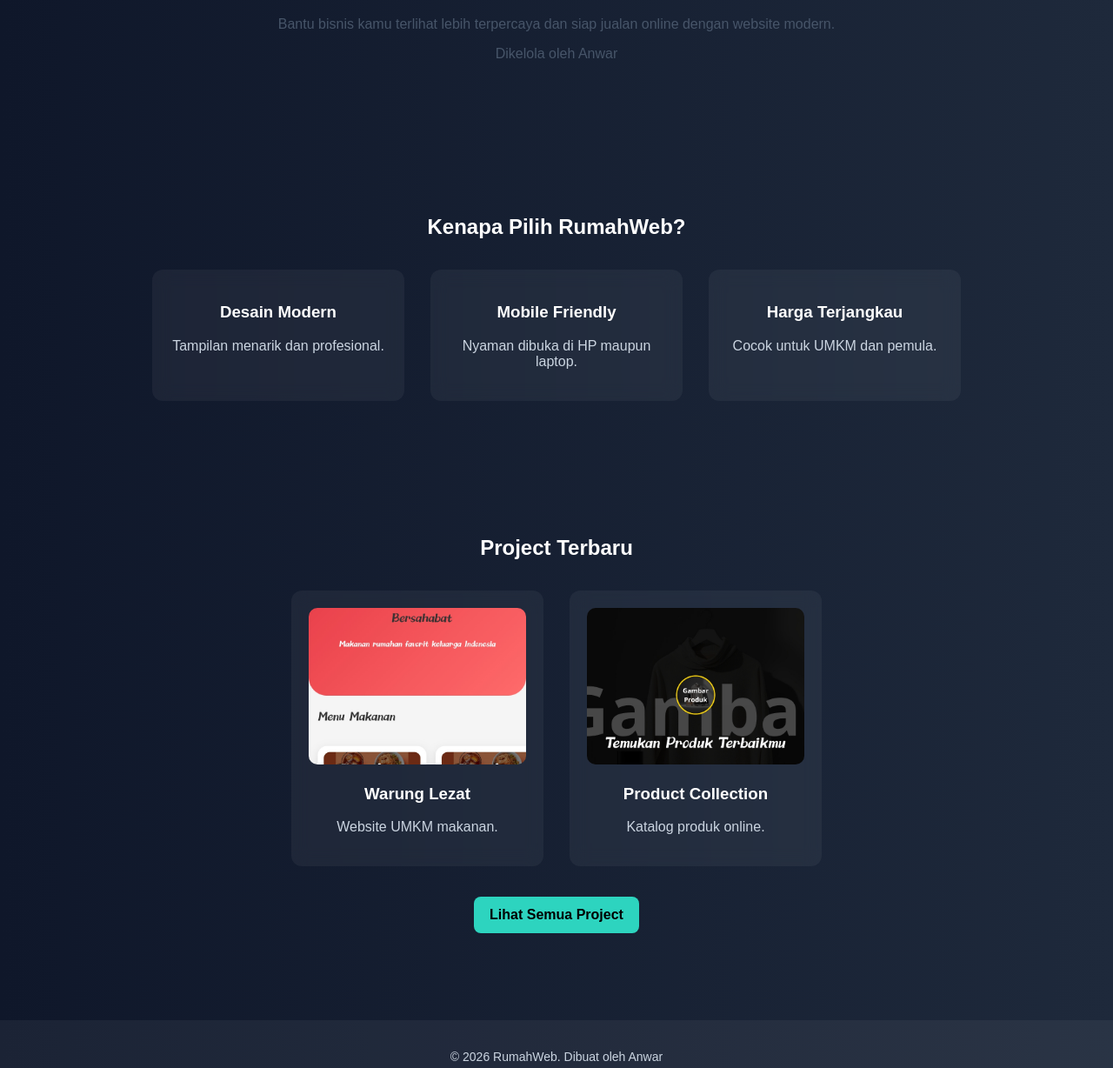
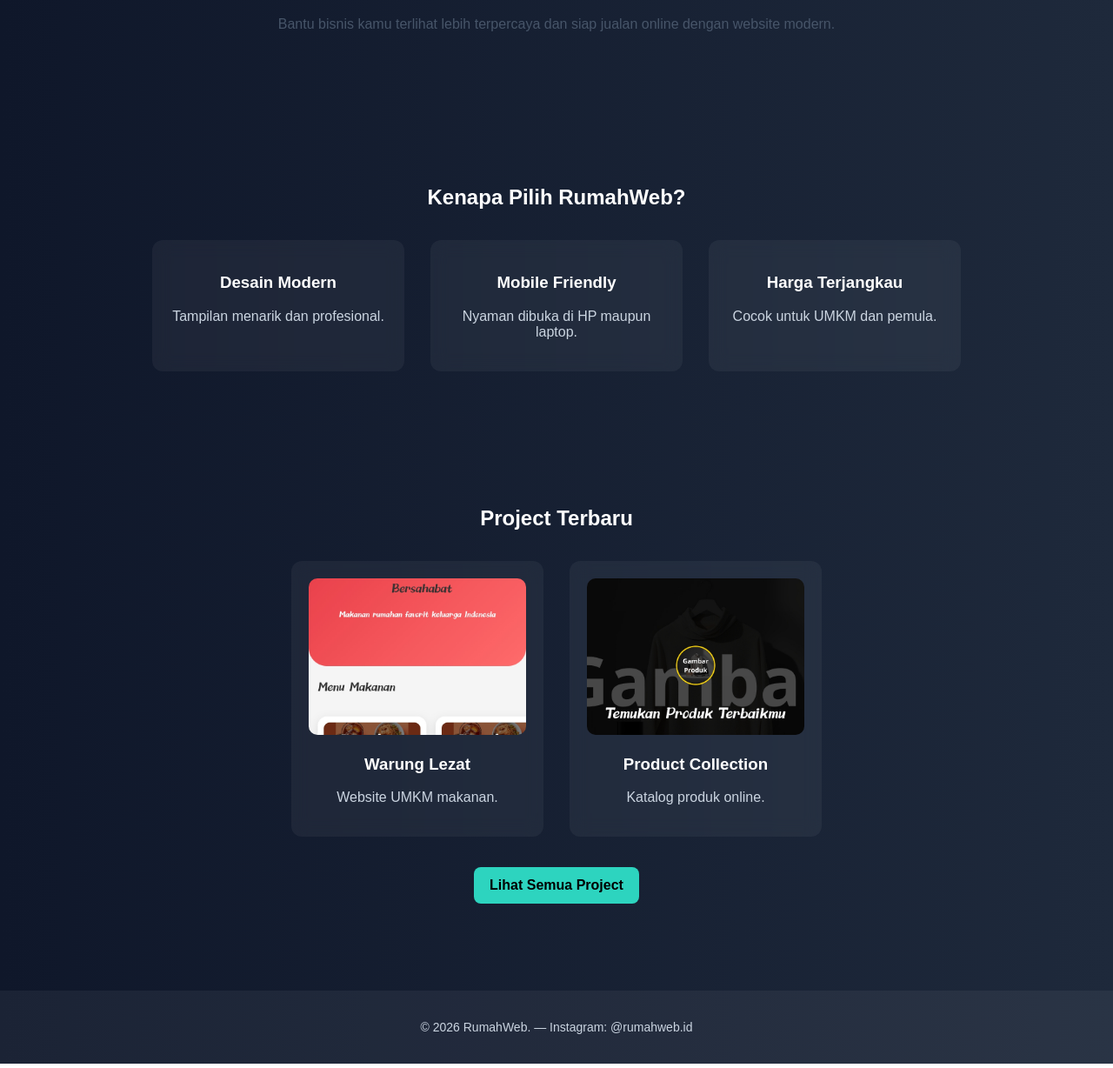
Before and after one commit to WarmaStore-satset/RumahWeb-Jasa, a plain HTML site: page index.html in a window 1280 px wide. Shown: the part 212-1440 px from the top of the page at 87% size. Drawn offline with Linux system fonts and the light colour scheme.

Commit message:
Update index.html

```diff
--- a/index.html
+++ b/index.html
@@ -21,8 +21,6 @@
 <div class="hero">
   <h1>Website Profesional untuk UMKM & Bisnis</h1>
   <p>Bantu bisnis kamu terlihat lebih terpercaya dan siap jualan online dengan website modern.</p>
-
-  <p class="owner">Dikelola oleh Anwar</p>
 </div>
 </div>
 
@@ -68,7 +66,7 @@
 </div>
 
 <footer>
-  <p>© 2026 RumahWeb. Dibuat oleh Anwar</p>
+  <p>© 2026 RumahWeb. — Instagram: @rumahweb.id</p>
 </footer>
 
 </body>
```
